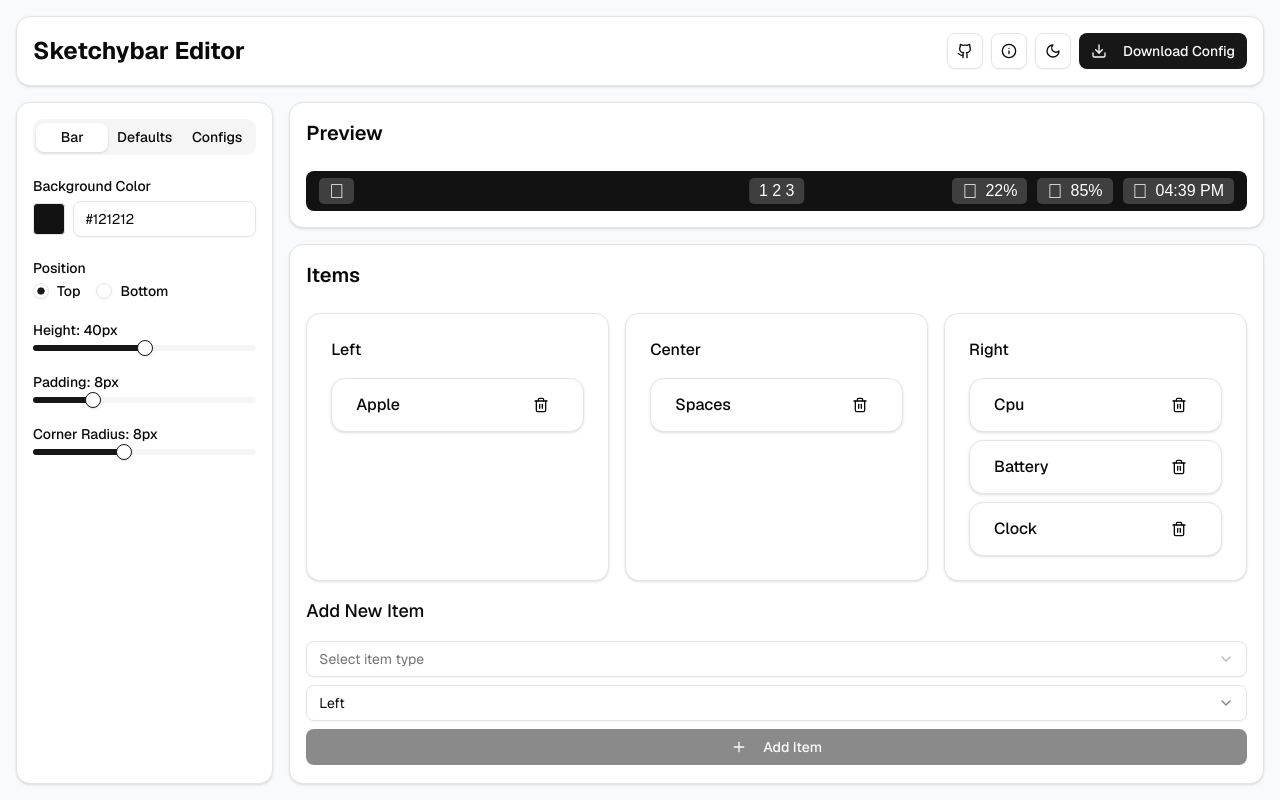
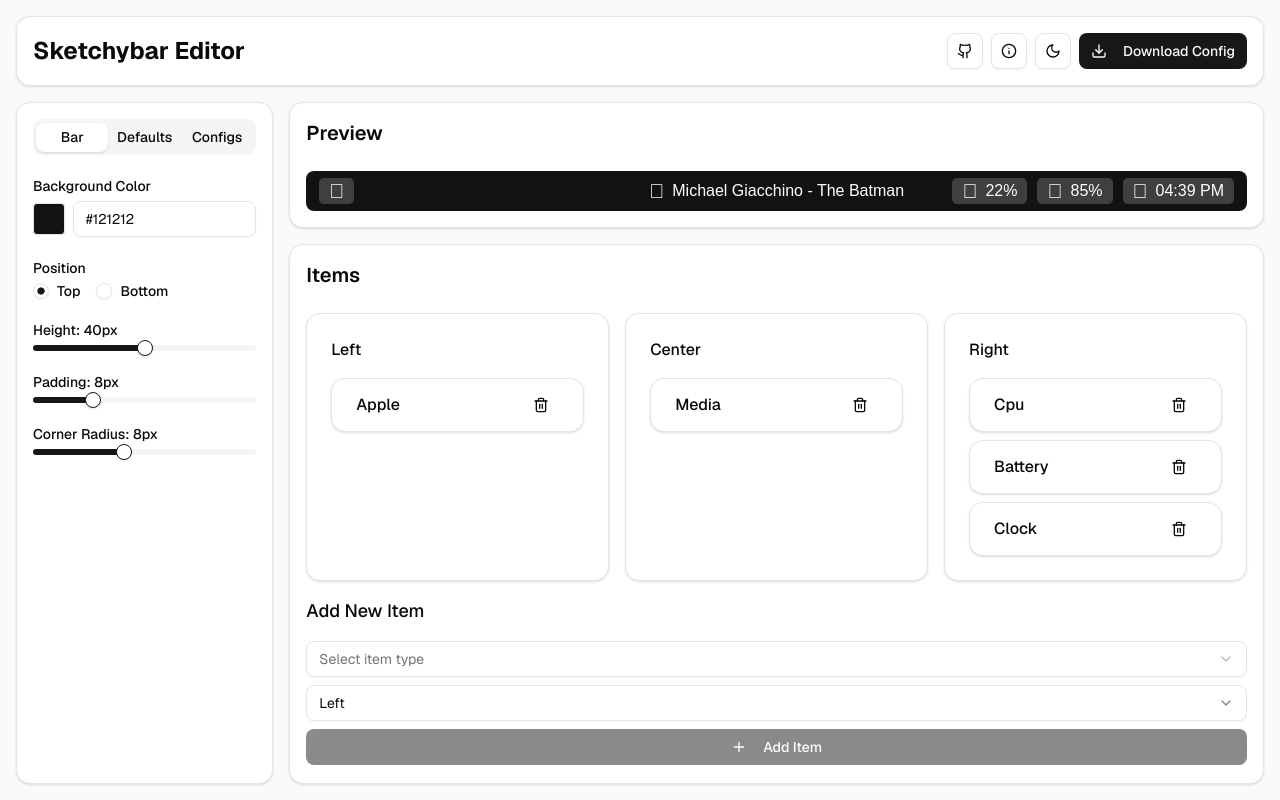
Before and after one commit to jakmaz/sketchybar-editor, a Next.js app: page / in a window 1280 px wide. Built offline with nearby package versions, Linux system fonts and the light colour scheme; a web font is replaced by a local one.

Commit message:
feat: implement media item and add it as default center item instead of spaces

```diff
--- a/src/components/items-pane.tsx
+++ b/src/components/items-pane.tsx
@@ -21,6 +21,7 @@ const ITEM_TYPES = [
   { value: "battery", label: "Battery" },
   { value: "calendar", label: "Calendar" },
   { value: "cpu", label: "Cpu Usage" },
+  { value: "media", label: "Media" },
 ]
 
 const POSITIONS = [
--- a/src/components/sketchybar-editor.tsx
+++ b/src/components/sketchybar-editor.tsx
@@ -3,7 +3,7 @@
 import { useState } from "react"
 import { PreviewPane } from "./preview-pane"
 
-export type ItemType = "apple" | "spaces" | "clock" | "battery" | "calendar" | "cpu"
+export type ItemType = "apple" | "spaces" | "clock" | "battery" | "calendar" | "cpu" | "media"
 export type ItemPosition = "left" | "center" | "right"
 
 import Navbar from "./navbar"
@@ -97,11 +97,11 @@ export function SketchybarEditor() {
         }
       },
       {
-        id: "spaces",
-        type: "spaces",
+        id: "media",
+        type: "media",
         position: "center",
         overrides: {
-          labelPaddingLeft: 10,
+          backgroundColor: "#121212",
         }
       },
       {
--- a/src/components/sketchybar-items/item-factory.tsx
+++ b/src/components/sketchybar-items/item-factory.tsx
@@ -6,6 +6,7 @@ import { CalendarItem } from "./calendar-item";
 import { CpuItem } from "./cpu-item";
 import { Config, Item } from "../sketchybar-editor";
 import { mergeItemWithDefaults } from "@/lib/utils";
+import { MediaItem } from "./media-item";
 
 export function ItemFactory({ item, config }: { item: Item; config: Config }) {
   const className = "px-2 py-1 text-xs rounded";
@@ -25,6 +26,8 @@ export function ItemFactory({ item, config }: { item: Item; config: Config }) {
       return <CalendarItem itemSettings={itemSettings} />;
     case "cpu":
       return <CpuItem itemSettings={itemSettings} />;
+    case "media":
+      return <MediaItem itemSettings={itemSettings} />;
     default:
       return <div className={className}>{item.type}</div>;
   }
--- /dev/null
+++ b/src/components/sketchybar-items/media-item.tsx
@@ -0,0 +1,8 @@
+"use client"
+
+import type { SketchybarItemComponentProps } from "./item-interface"
+import { BaseItem } from "./base-item"
+
+export function MediaItem({ itemSettings }: SketchybarItemComponentProps) {
+  return <BaseItem itemSettings={itemSettings} icon={"󰝚"} label={"Michael Giacchino - The Batman"} />
+}
```
